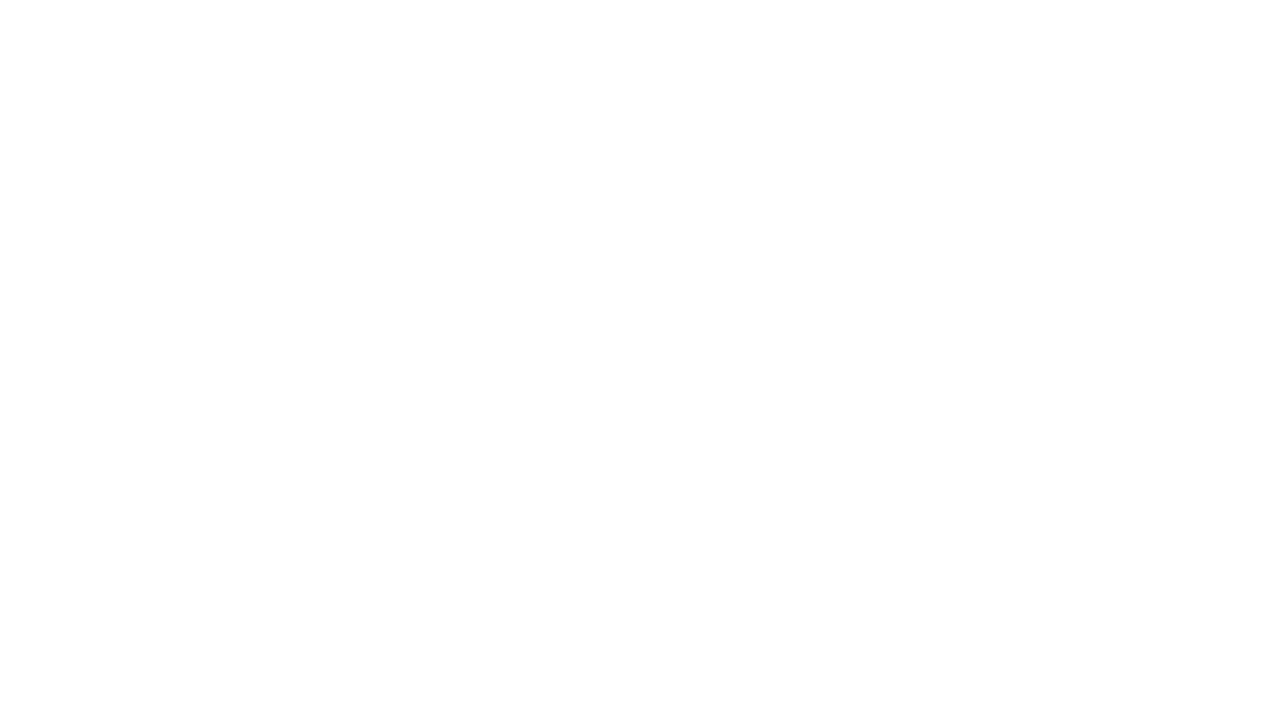
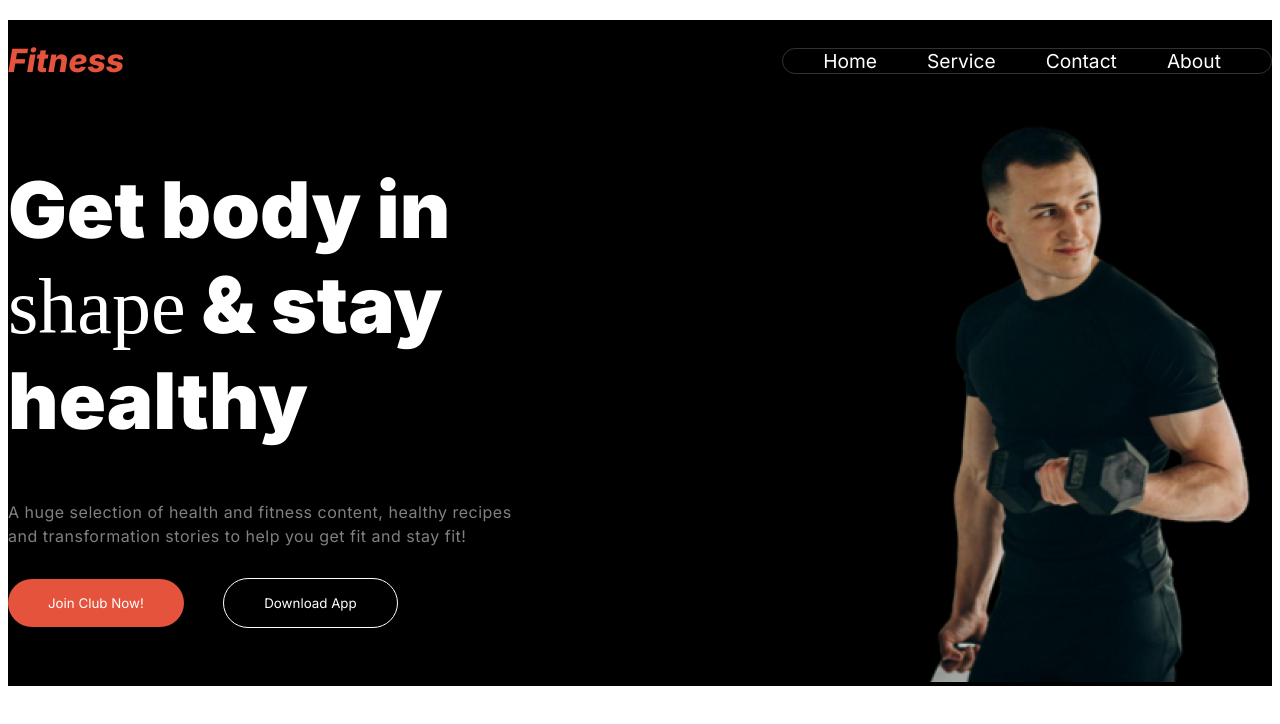
Before and after one commit to Atique-Mujahid/Assignment-2, a plain HTML site: page index.html in a window 1280 px wide. Drawn offline with Linux system fonts and the light colour scheme.

Commit message:
header section compelete

```diff
--- a/index.html
+++ b/index.html
@@ -10,6 +10,31 @@
      <link rel="stylesheet" href="https://cdnjs.cloudflare.com/ajax/libs/font-awesome/6.7.2/css/all.min.css" integrity="sha512-Evv84Mr4kqVGRNSgIGL/F/aIDqQb7xQ2vcrdIwxfjThSH8CSR7PBEakCr51Ck+w+/U6swU2Im1vVX0SVk9ABhg==" crossorigin="anonymous" referrerpolicy="no-referrer" />
 </head>
 <body> <!--clean code  write there-->
-
+     <header>
+          <div class="conatainer">
+               <div class="first_part flex">
+                    <h1 class="orange">Fitness</h1>
+                    <nav class="navBar ">
+                         <ul class="navBarItems flex">
+                              <li><a href="#">Home</a></li>
+                              <li><a href="#">Service</a></li>
+                              <li><a href="#">Contact</a></li>
+                              <li><a href="#">About</a></li>
+                         </ul>
+                    </nav>
+               </div>
+               <div class="secound_part flex">
+                    <div class="content_side">
+                         <h1>Get body in <span class="shape">shape</span> & stay healthy</h1>
+                         <p>A huge selection of health and fitness content, healthy recipes and transformation stories to help you get fit and stay fit!</p>
+                         <button class="btn main_btn">Join Club Now!</button>
+                         <button class="btn_primary main_btn">Download App</button>
+                    </div>
+                    <div class="background_side">
+                         <img src="./images/Images 2.png" alt="">
+                    </div>
+               </div>
+          </div>
+     </header>
 </body>
 </html>
--- a/style.css
+++ b/style.css
@@ -1,6 +1,111 @@
 /* fotawsome cdn linkd add  */
-@import url('https://fonts.googleapis.com/css2?family=Inter:ital,opsz,wght@0,14..32,100..900;1,14..32,100..900&family=Work+Sans:ital,wght@0,100..900;1,100..900&display=swap');
+@import url("https://fonts.googleapis.com/css2?family=Inter:ital,opsz,wght@0,14..32,100..900;1,14..32,100..900&family=Work+Sans:ital,wght@0,100..900;1,100..900&display=swap");
 /* universal selectors  */
-*{
-     font-family: "Inter", serif;
+* {
+  font-family: "Inter", serif;
 }
+/* preferred style  */
+.conatainer {
+  max-width: 1540px;
+  margin: 20px auto;
+}
+.flex {
+  display: flex;
+  align-items: center;
+}
+.grid {
+  display: grid;
+}
+.orange {
+  color: #e6533c;
+}
+.white {
+  color: #ffffff;
+}
+h1,
+h2,
+h3 {
+  color: #ffffff;
+}
+p {
+  color: rgba(255, 255, 255, 0.5);
+}
+.btn {
+  padding: 16px 40px;
+  border-radius: 42px;
+  background: #e6533c;
+  color: #ffffff;
+  outline: none;
+  border: none;
+}
+.btn_primary {
+  padding: 16px 40px;
+  border-radius: 42px;
+  border: 1px solid #fff;
+  background: black;
+  color: #ffffff;
+}
+
+/* header section desgin    */
+header {
+  /* background: linear-gradient(180deg, #111 0%, rgba(119, 119, 119, 0.00) 100%); */
+  background-color: black;
+}
+.first_part {
+  justify-content: space-between;
+}
+.first_part h1 {
+  font-size: 2rem;
+  font-style: italic;
+  font-weight: 800;
+}
+.navBarItems {
+  border: 1px solid rgb(57, 47, 47);
+  border-radius: 40px;
+}
+.navBarItems li {
+  display: flex;
+  /* border: 1px solid red;
+  border-radius: 20px; */
+}
+.navBarItems li a {
+  color: #ffffff;
+  margin-right: 50px;
+  text-decoration: none;
+  font-weight: 400px;
+  font-size: 1.2rem;
+
+}
+.secound_part {
+  justify-content: space-between;
+  align-items: center;
+}
+.content_side h1 {
+  width: 520px;
+  color: #fff;
+  font-size: 78px;
+  font-weight: 900;
+}
+.content_side .shape {
+  color: #fff;
+  font-family: Miama;
+  font-size: 78px;
+  font-style: normal;
+  font-weight: 400;
+  line-height: 120%;
+}
+.content_side p {
+  width: 520px;
+  font-size: 16px;
+  font-weight: 400;
+  line-height: 24px; /* 150% */
+  letter-spacing: 0.5px;
+   margin-bottom: 30px;
+}
+.content_side .main_btn{
+     margin-right: 35px;
+     margin-bottom: 50px;
+}
+.background_side img{
+     width: 100%;
+}
```
